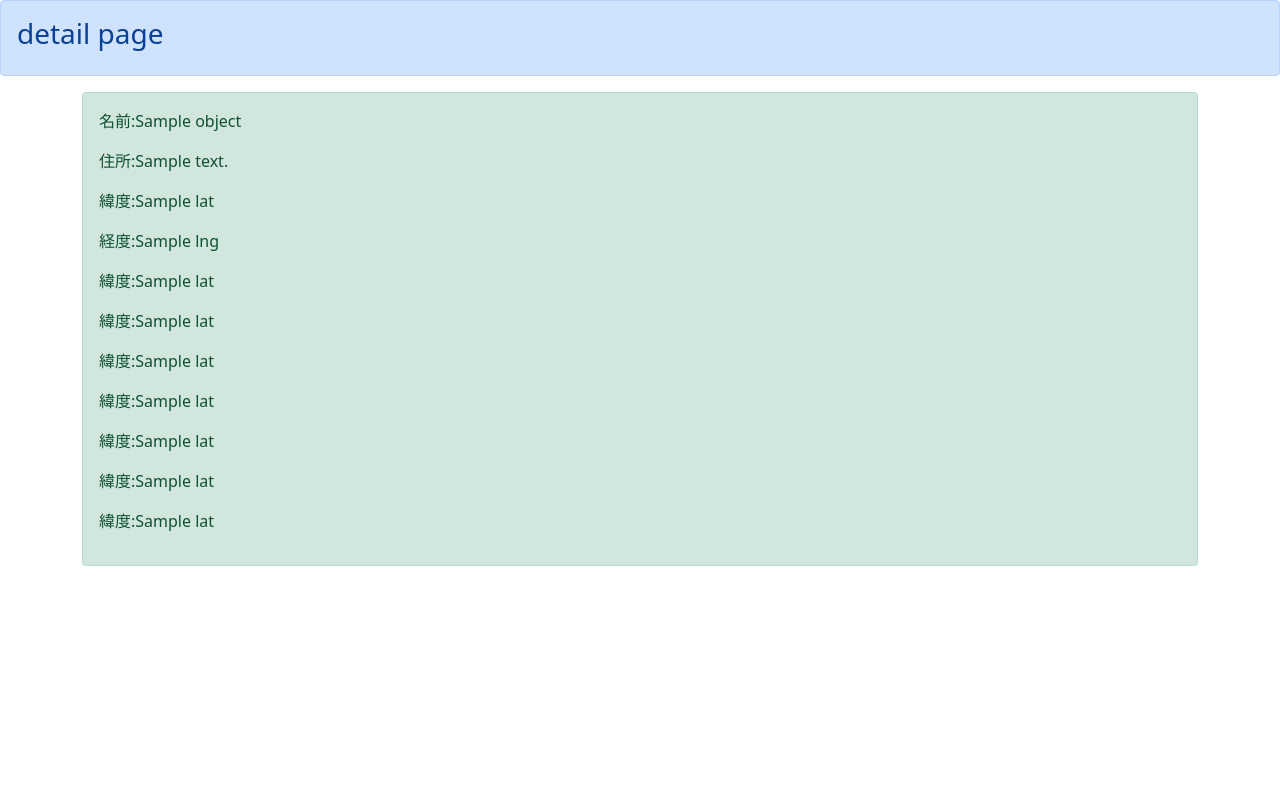
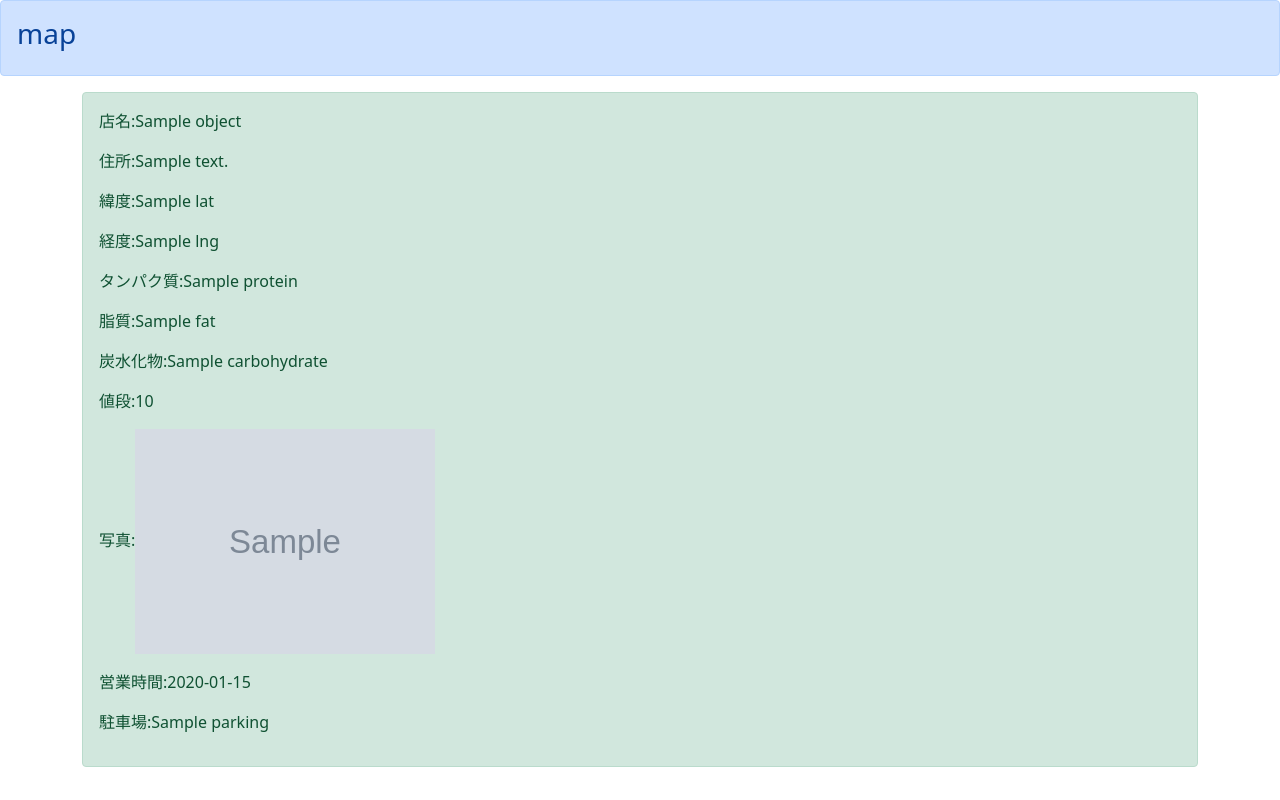
Before and after one commit to murasuke0131/promap, a Django app: template proproject/gmap/templates/gmap/detail.html in a window 1280 px wide. Run offline with Django 3.2, Linux system fonts and the light colour scheme; the template is opened without the code that fills it: most values are stand-ins (such as "Sample title", 1, 10 or a date in 2020); grey boxes marked "Sample" are stand-in pictures.

Commit message:
詳細を踏むとdetail.htmlに飛べない

```diff
--- a/proproject/gmap/templates/gmap/base.html
+++ /dev/null
@@ -1,21 +0,0 @@
-<!doctype html>
-<html lang="en">
-  <head>
-    <!-- Required meta tags -->
-    <meta charset="utf-8">
-    <meta name="viewport" content="width=device-width, initial-scale=1">
-
-    <!-- Bootstrap CSS -->
-    <link href="https://cdn.jsdelivr.net/npm/bootstrap@5.0.0-beta1/dist/css/bootstrap.min.css" rel="stylesheet" integrity="sha384-giJF6kkoqNQ00vy+HMDP7azOuL0xtbfIcaT9wjKHr8RbDVddVHyTfAAsrekwKmP1" crossorigin="anonymous">
-
-    <title>私は仕事が大好きです。</title>
-  </head>
-
-   {%block header%}
-   {%endblock header%}
-
-
-   {% block content%}
-   {% endblock content%}
-
-</html>
--- a/proproject/gmap/templates/gmap/detail.html
+++ b/proproject/gmap/templates/gmap/detail.html
@@ -1,34 +1,48 @@
-{% extends 'base.html'%}
 
-{% block header %}
+<!doctype html>
+<html lang="en">
+  <head>
+    <!-- Required meta tags -->
+    <meta charset="utf-8">
+    <meta name="viewport" content="width=device-width, initial-scale=1">
+
+    <!-- Bootstrap CSS -->
+    <link href="https://cdn.jsdelivr.net/npm/bootstrap@5.0.0-beta1/dist/css/bootstrap.min.css" rel="stylesheet" integrity="sha384-giJF6kkoqNQ00vy+HMDP7azOuL0xtbfIcaT9wjKHr8RbDVddVHyTfAAsrekwKmP1" crossorigin="anonymous">
+
+    <title>私は仕事が大好きです。</title>
+  </head>
+<body>
 <div class="alert alert-primary" role="alert">
-    <h3>detail page</h3>
+    <h3>map</h3>
 </div>
-
-{% endblock header %}
 
 
 
-{% block content %}
+
+
+
 <div class="container">
 
     <div class="alert alert-success" role="alert">
-        <p>名前:{{ object.name}}</p>
+        <p>店名:{{ object.name}}</p>
         <p>住所:{{ object.address}}</p>
         <p>緯度:{{ object.lat}}</p>
         <p>経度:{{ object.lng}}</p>
-        <p>緯度:{{ object.lat}}</p>
-        <p>緯度:{{ object.lat}}</p>
-        <p>緯度:{{ object.lat}}</p>
-        <p>緯度:{{ object.lat}}</p>
-        <p>緯度:{{ object.lat}}</p>
-        <p>緯度:{{ object.lat}}</p>
-        <p>緯度:{{ object.lat}}</p>
+        <p>タンパク質:{{ object.protein}}</p>
+        <p>脂質:{{ object.fat}}</p>
+        <p>炭水化物:{{ object.carbohydrate}}</p>
+        <p>値段:{{ object.price}}</p>
+        <p>写真:<img src="{{ object.snsimage}}" width=300></p>
+        <p>営業時間:{{ object.openingtime}}</p>
+        <p>駐車場:{{ object.parking}}</p>
 
 
 
 
 
     </div>
+
 </div>
-{% endblock content %}
+<body/>
+
+</html>
--- a/proproject/gmap/templates/gmap/index.html
+++ b/proproject/gmap/templates/gmap/index.html
@@ -119,7 +119,7 @@
         for(var i = 0; i < customerJson.length; i++){
 
           var infowindow = new google.maps.InfoWindow({
-            content: customerJson[i].name + '<br> ' + customerJson[i].address + '<br> ' +customerJson[i].protein+'g'
+            content: customerJson[i].name + '<br> ' + customerJson[i].address + '<br> ' +customerJson[i].protein+'g <br>'+'<p><a href="#">詳細</a></p>'
           });
 
           var marker = new google.maps.Marker({
--- a/proproject/gmap/urls.py
+++ b/proproject/gmap/urls.py
@@ -8,5 +8,5 @@ urlpatterns = [
     path('create/',ProCreate.as_view() , name='create'),
     path('list/', listfunc, name='list'),
     path('pin/',pin, name='pin'),
-    path('detail/<int:pk>',detailfunc,name='detail')
+    path('detail/<int:pk>', detailfunc ,name='detail')
 ]
--- a/proproject/gmap/views.py
+++ b/proproject/gmap/views.py
@@ -35,4 +35,4 @@ def pin(request):
 
 def detailfunc(request,pk):
     object=get_object_or_404(Customer,pk=pk)
-    return render(request,'detail.html',{'object':object})
+    return render(request,'gmap/detail.html',{'object':object})
--- a/proproject/proproject/settings.py
+++ b/proproject/proproject/settings.py
@@ -57,7 +57,7 @@ ROOT_URLCONF = 'proproject.urls'
 TEMPLATES = [
     {
         'BACKEND': 'django.template.backends.django.DjangoTemplates',
-        'DIRS': [BASE_DIR/'templates'],
+        'DIRS': [BASE_DIR/'gmap/templates'],
         'APP_DIRS': True,
         'OPTIONS': {
             'context_processors': [
--- a/proproject/proproject/urls.py
+++ b/proproject/proproject/urls.py
@@ -21,11 +21,6 @@ from rest_framework import routers, serializers, viewsets
 from gmap.models import Customer
 
 
-urlpatterns = [
-    path('admin/', admin.site.urls),
-    path('gmap/', include('gmap.urls')),
-]+ static(settings.MEDIA_URL, document_root=settings.MEDIA_ROOT)
-
 
 class CustomerSerializer(serializers.HyperlinkedModelSerializer):
     class Meta:
```
Also changed, not shown: proproject/gmap/templates/gmap/list.html (+18 -6 lines), proproject/gmap/templates/gmap/menus.html (deleted, +0 -33 lines).
